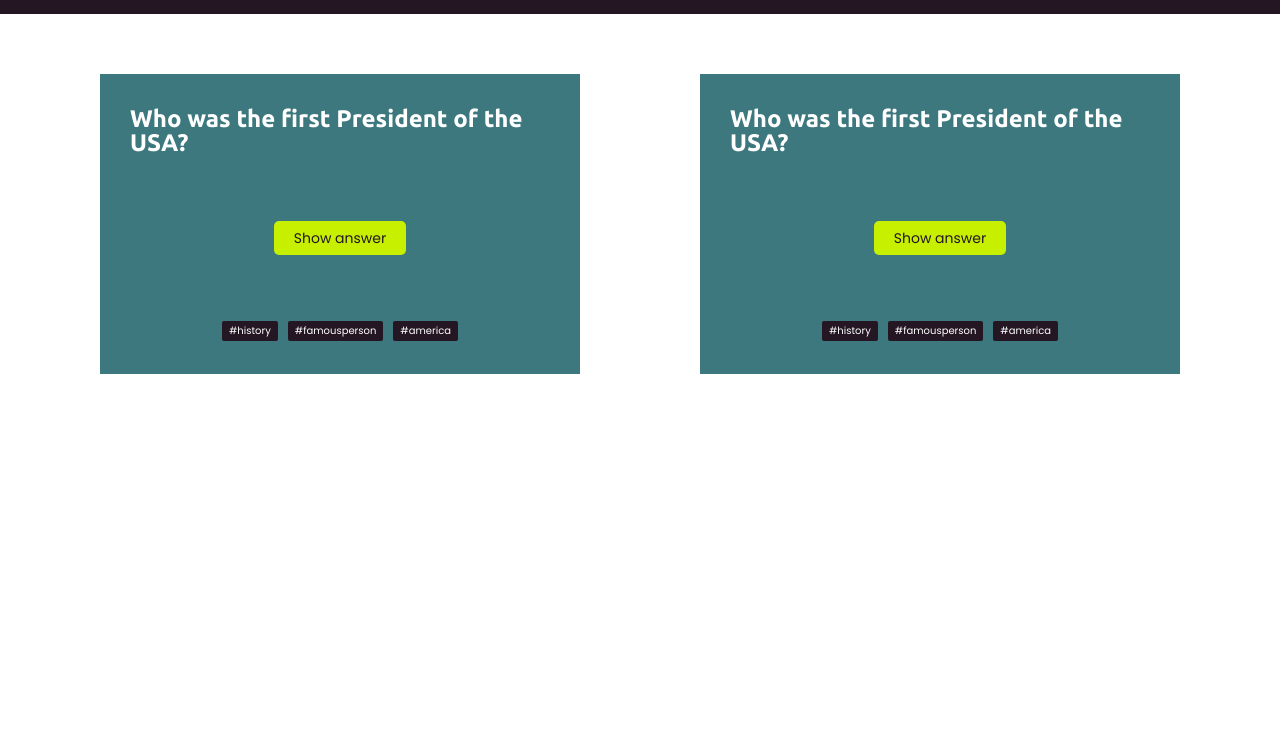
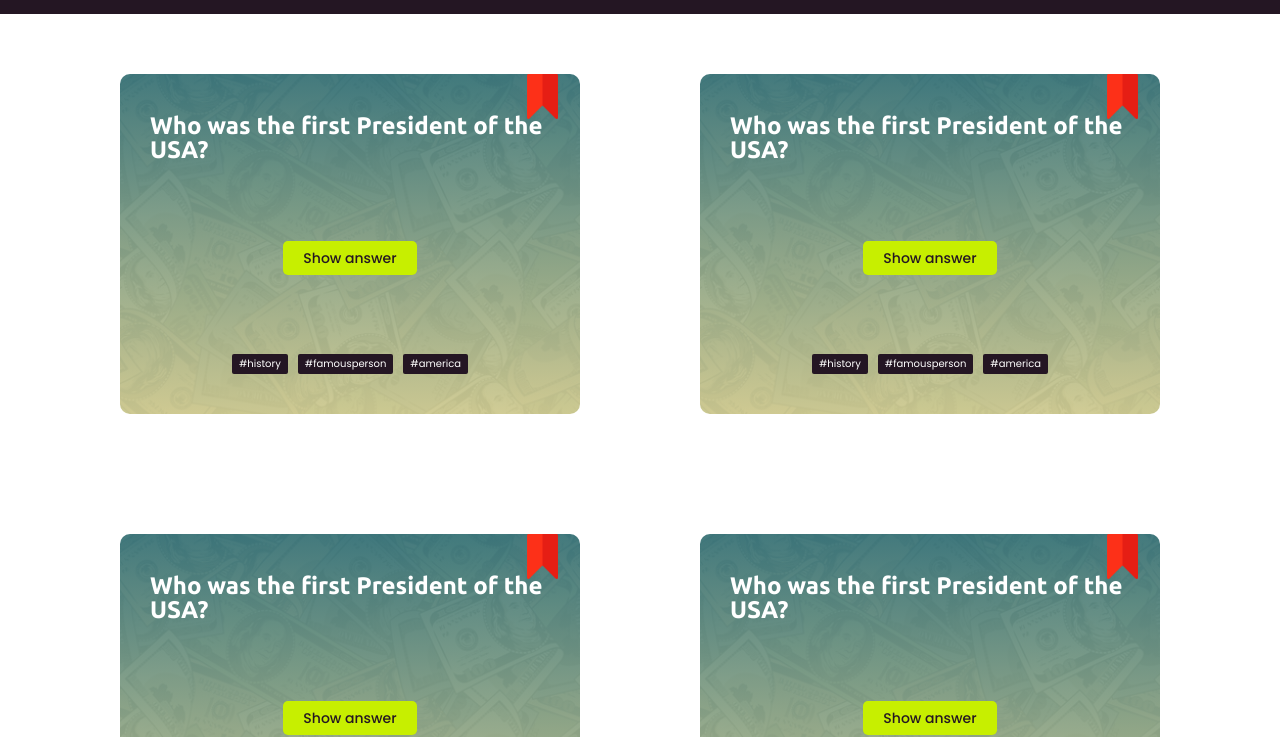
Before and after one commit to BorysKravtsov/borysKravtsov-quiz-app, a website: page index.html in a window 1280 px wide. Shown: the part 76-813 px from the top of the page. Drawn offline with Linux system fonts and the light colour scheme.

Commit message:
finished work with homepage and cards

```diff
--- a/css/home-page.css
+++ b/css/home-page.css
@@ -1,27 +1,56 @@
 :root {
   --contrast-color: #c7ef00;
+  --contrastLight-color: #def95a;
   --bg-color: #fff;
   --bg-colorD: #241623;
   --element-color: #3c787e;
   --darkElement-color: #3c787e;
   --add-color: #d0cd94;
   --text-color: #fff;
+  --tp-colorLight: #d0cd94ef;
+  --tp-colorDark: #3c787ef1;
 }
 
 .homepage__cards {
   display: flex;
+  justify-content: center;
+  max-width: 100%;
+  flex-wrap: wrap;
 }
 
 .card__container {
   display: flex;
-  justify-content: space-around;
+  position: relative;
+  justify-content: space-between;
   align-items: center;
-  padding: 0 30px;
+  min-width: 400px;
+  padding: 40px 30px;
   max-width: 420px;
-  height: 300px;
+  height: 260px;
   flex-direction: column;
-  background: var(--element-color);
+  background: linear-gradient(0deg, var(--tp-colorLight), var(--tp-colorDark)),
+    url(../images/card-bg.jpg);
+  background-size: cover;
+  background-repeat: no-repeat;
+  background-position: center;
   margin: 60px;
+  border-radius: 10px;
+}
+
+.card__bookmark {
+  content: "";
+  position: absolute;
+  top: 0;
+  right: 15px;
+}
+
+.card__bookmark:hover {
+  filter: brightness(2);
+}
+
+.card__bookmarkImg {
+  height: 45px;
+  width: 45px;
 }
 
 h2 {
@@ -32,15 +61,44 @@ h2 {
   color: var(--text-color);
 }
 
+.card__btnContainer {
+  position: relative;
+  display: inline-block;
+}
+
 .card__answerBtn {
   padding: 10px 20px;
   color: var(--bg-colorD);
   background-color: var(--contrast-color);
   border-radius: 5px;
   font-family: "Poppins", sans-serif;
-  font-weight: 400;
+  font-weight: 500;
+  color: transparent;
   font-style: normal;
   font-size: 14px;
+  overflow: hidden;
+  text-align: center;
+  transition: all 0.5s ease-in-out;
+}
+
+.card__answerBtn::before {
+  content: "Show answer";
+  display: block;
+  transition: opacity 0.5s ease-in-out;
+  color: var(--bg-colorD);
+}
+
+.card__answerBtn:active::before {
+  content: "George Washington";
+  opacity: 1;
+  color: var(--bg-colorD);
+}
+
+.card__answerBtn:hover {
+  padding: 12px 24px;
+  font-size: 18px;
+  background-color: var(--contrastLight-color);
+  box-shadow: 0px 0px 10px var(--contrast-color);
 }
 
 .card__hashtags {
@@ -60,3 +118,29 @@ h2 {
   font-style: normal;
   font-size: 10px;
 }
+
+@media (max-width: 1280px) {
+  .card__container {
+    max-width: 200px;
+  }
+}
+
+@media (max-width: 1028px) {
+  .card__container {
+    margin: 60px 30px;
+  }
+}
+@media (max-width: 768px) {
+  .homepage__cards {
+    flex-wrap: wrap;
+    justify-content: center;
+  }
+
+  .card__container {
+    min-width: auto;
+  }
+
+  h2 {
+    font-size: 20px;
+  }
+}
--- a/index.html
+++ b/index.html
@@ -66,8 +66,13 @@
                 <div class="homepage__inner">
                     <div class="homepage__cards">
                         <div class="card__container">
+                            <a href="#" class="card__bookmark"><img src="./images/card-bookmark.png" alt="card-bookmark" class="card__bookmarkImg"></a>
+
                             <h2 class="card__question">Who was the first President of the USA?</h2>
-                            <button class="card__answerBtn">Show answer</button>
+                            <div class="card__btnContainer">
+                                <button class="card__answerBtn" ></button>
+                            </div>
+
                             <ul class="card__hashtags">
                                 <li class="card__tag">
                                     #history
@@ -81,8 +86,53 @@
                             </ul>
                         </div>
                         <div class="card__container">
+                            <a href="#" class="card__bookmark"><img src="./images/card-bookmark.png" alt="card-bookmark" class="card__bookmarkImg"></a>
+
                             <h2 class="card__question">Who was the first President of the USA?</h2>
-                            <button class="card__answerBtn">Show answer</button>
+                            <div class="card__btnContainer">
+                                <button class="card__answerBtn" ></button>
+                            </div>
+
+                            <ul class="card__hashtags">
+                                <li class="card__tag">
+                                    #history
+                                </li>
+                                <li class="card__tag">
+                                    #famousperson
+                                </li>
+                                <li class="card__tag">
+                                    #america
+                                </li>
+                            </ul>
+                        </div>
+                        <div class="card__container">
+                            <a href="#" class="card__bookmark"><img src="./images/card-bookmark.png" alt="card-bookmark" class="card__bookmarkImg"></a>
+
+                            <h2 class="card__question">Who was the first President of the USA?</h2>
+                            <div class="card__btnContainer">
+                                <button class="card__answerBtn" ></button>
+                            </div>
+
+                            <ul class="card__hashtags">
+                                <li class="card__tag">
+                                    #history
+                                </li>
+                                <li class="card__tag">
+                                    #famousperson
+                                </li>
+                                <li class="card__tag">
+                                    #america
+                                </li>
+                            </ul>
+                        </div>
+                        <div class="card__container">
+                            <a href="#" class="card__bookmark"><img src="./images/card-bookmark.png" alt="card-bookmark" class="card__bookmarkImg"></a>
+
+                            <h2 class="card__question">Who was the first President of the USA?</h2>
+                            <div class="card__btnContainer">
+                                <button class="card__answerBtn" ></button>
+                            </div>
+
                             <ul class="card__hashtags">
                                 <li class="card__tag">
                                     #history
```
Also changed, not shown: images/card-bg.jpg (added), images/card-bookmark.png (added), 2 other files.
